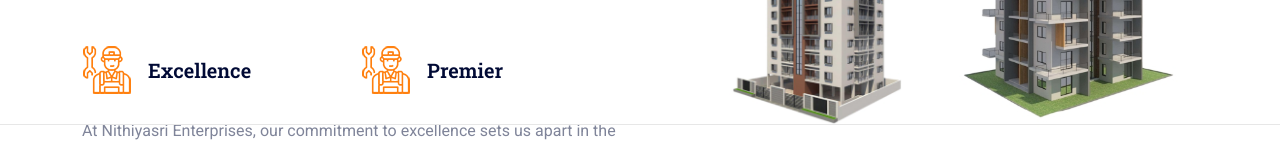
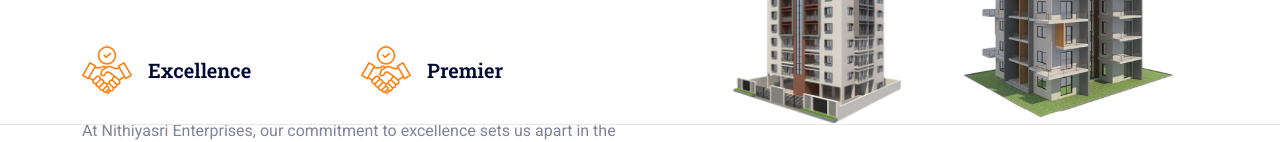
Before and after one commit to freelancehive/Nithiyasri-Enterprises, a plain HTML site: page about.html in a window 1280 px wide. Shown: the part 676-818 px from the top of the page. Drawn offline with nearby package versions, Linux system fonts and the light colour scheme.

Commit message:
logo edit

```diff
--- a/about.html
+++ b/about.html
@@ -142,13 +142,13 @@
                         <div class="row g-4 mb-4">
                             <div class="col-sm-6">
                                 <div class="d-flex align-items-center">
-                                    <img class="flex-shrink-0 me-3" src="img/icon/icon-07-primary.png" alt="">
+                                    <img class="flex-shrink-0 me-3" src="img/icon/icon-08-primary.png" alt="">
                                     <h5 class="mb-0">Excellence</h5>
                                 </div>
                             </div>
                             <div class="col-sm-6">
                                 <div class="d-flex align-items-center">
-                                    <img class="flex-shrink-0 me-3" src="img/icon/icon-07-primary.png" alt="">
+                                    <img class="flex-shrink-0 me-3" src="img/icon/icon-08-primary.png" alt="">
                                     <h5 class="mb-0">Premier</h5>
                                 </div>
                             </div>
```
Also changed, not shown: ac-repair-website-template.jpg (deleted).
